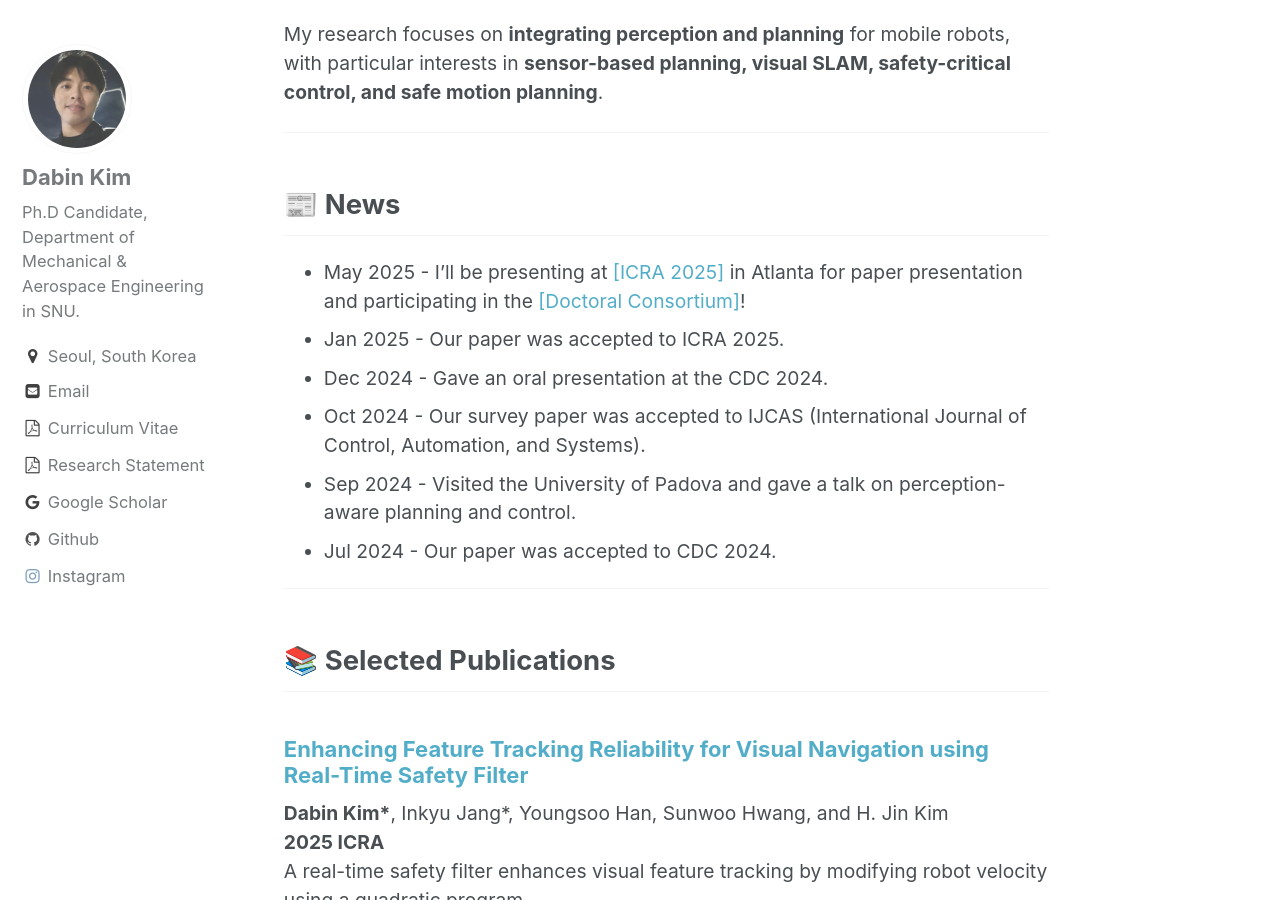
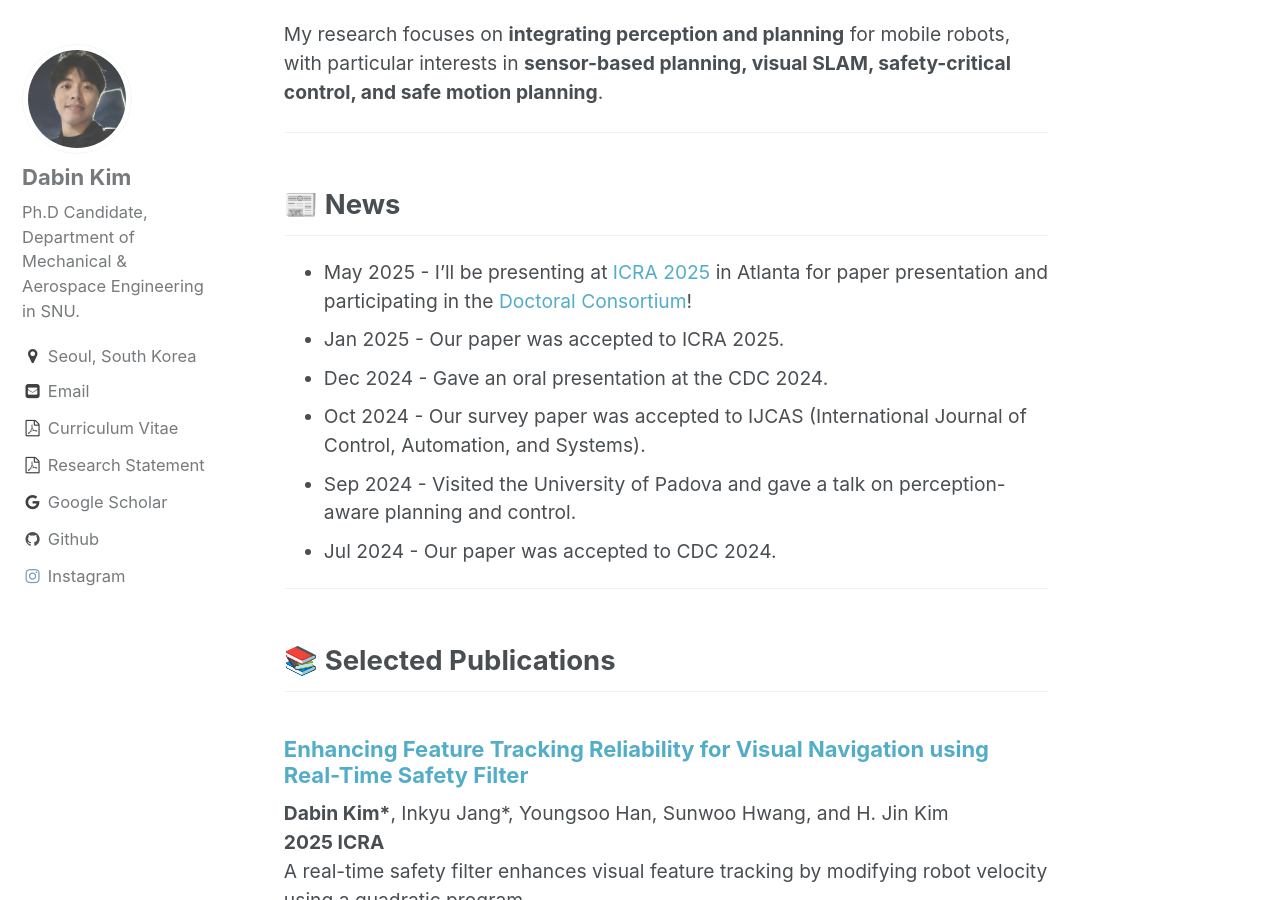
Before and after one commit to dabinkim-LGOM/dabinkim-LGOM.github.io, a Jekyll site: the page built from index.md, in a window 1280 px wide and 900 px high, scrolled down 647 px. Built offline with Jekyll 4.4.1, drawn with Linux system fonts in a browser that asks for light colours.

```diff
--- a/index.md
+++ b/index.md
@@ -38,7 +38,7 @@ My research focuses on **integrating perception and planning** for mobile robots
 ---
 <!-- NEWS -->
 ## 📰 News
-- May 2025 - I’ll be presenting at <a href="https://2025.ieee-icra.org/" target="_blank">[ICRA 2025]</a> in Atlanta for paper presentation and participating in the <a href="https://2025.ieee-icra.org/event/icra-2025-doctoral-consortium/" target="_blank">[Doctoral Consortium]</a>!
+- May 2025 - I’ll be presenting at <a href="https://2025.ieee-icra.org/" target="_blank">ICRA 2025</a> in Atlanta for paper presentation and participating in the <a href="https://2025.ieee-icra.org/event/icra-2025-doctoral-consortium/" target="_blank">Doctoral Consortium</a>!
 <!-- - Mar 2025 - 🔍 Post for our recent paper released: <a href="https://dabinkim-lgom.github.io/pub/Enhancing-Feature-Tracking-Reliability-for-Visual-Navigation-using-Real-Time-Safety-Filter/" target="_blank">[Safety-Critical Control for Visual SLAM]</a> -->
 - Jan 2025 - Our paper was accepted to ICRA 2025.
 - Dec 2024 - Gave an oral presentation at the CDC 2024.
```
